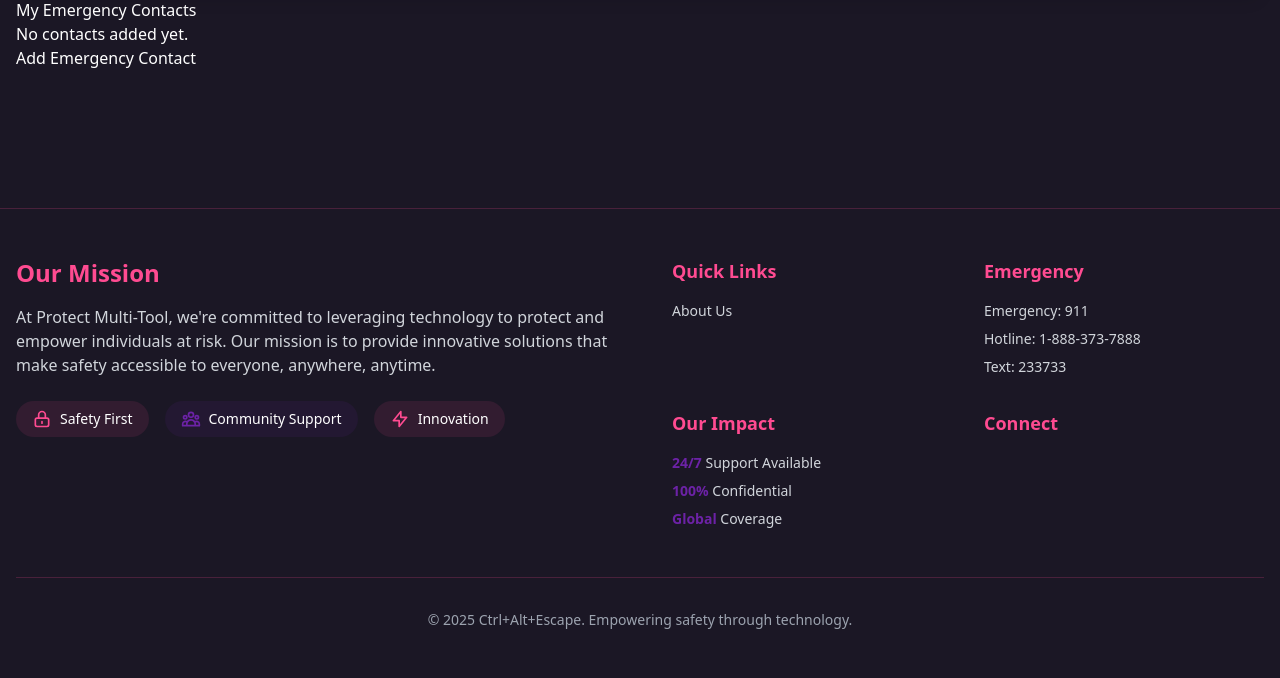
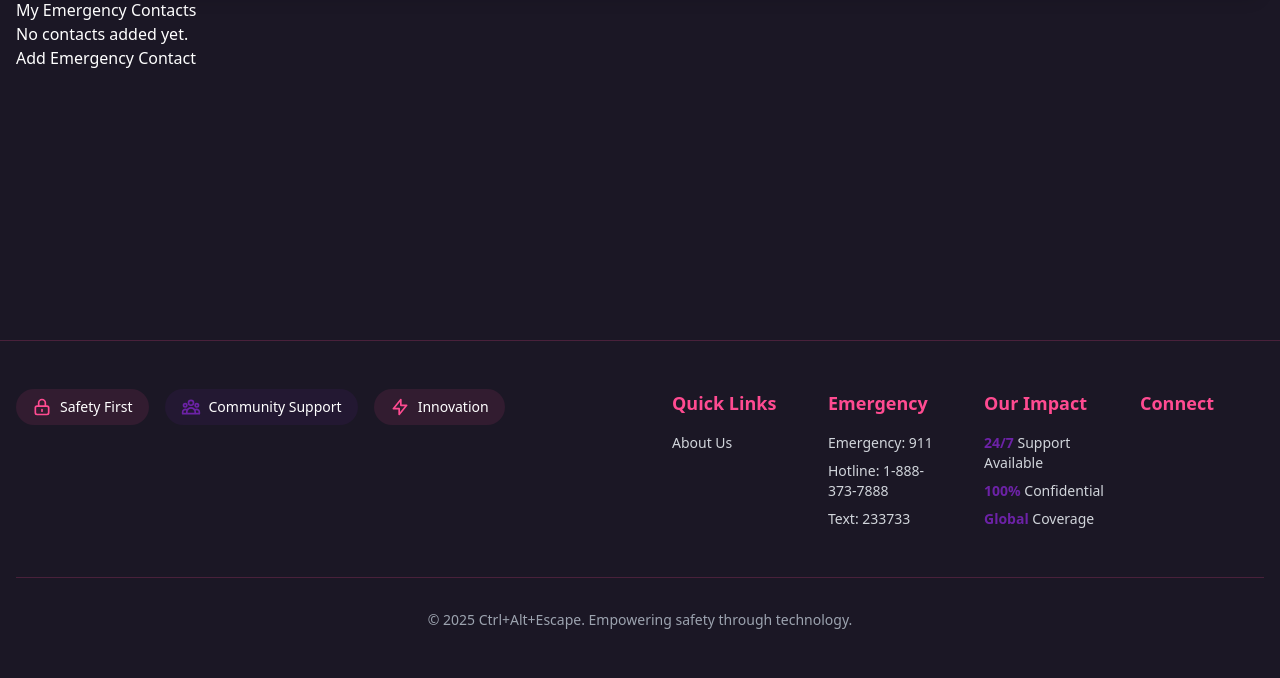
Before and after one commit to 3disturbed/Protect_Multitool, a Django app: page /account_home/emergencycontact/ in a window 1280 px wide. Shown: the part 122-800 px from the top of the page. Run offline with Django 5.2, Linux system fonts and the light colour scheme; the visitor is signed in with stand-in values (Sample User, id 1); some libraries are stand-ins or nearby versions.

Commit message:
Update footer layout.

```diff
--- a/templates/base.html
+++ b/templates/base.html
@@ -4,7 +4,8 @@
 <head>
     <meta charset="UTF-8">
     <meta name="viewport" content="width=device-width, initial-scale=1.0">
-    <title>{% block title %}Ctrl+Alt+Escape - Emergency Response System{% endblock %}</title>
+    <link rel="icon" type="image/x-icon" href="{% static 'home_page/favicon.ico' %}">
+    <title>{% block title %}Protect Multi-Tool{% endblock %}</title>
 
     <!-- Styles -->
     <script src="https://cdn.tailwindcss.com"></script>
@@ -86,8 +87,7 @@
                     <div class="hidden md:flex items-center space-x-8">
                         {% block navigation %}
                         <a href="{% url 'home_page:home' %}" class="text-sm font-medium hover:text-accent transition-colors">Home</a>
-                        <a href="{% url 'account_login' %}" class="text-sm font-medium hover:text-accent transition-colors">Safe Routes <!-- Redirect to Login -->
-                        </a>
+                        <a href="{% url 'account_login' %}" class="text-sm font-medium hover:text-accent transition-colors">Safe Routes</a> <!-- Redirect to Login -->
                         <a href="{% url 'account_login' %}" class="text-sm font-medium hover:text-accent transition-colors flex items-center"> <!-- Redirect to Login -->
                             <span>Game</span>
                         </a>
@@ -246,11 +246,7 @@
                 <!-- Mission Section - Left Side -->
                 <div class="lg:w-1/2">
                     {% block mission_content %}
-                    <h2 class="text-2xl font-bold text-accent mb-4">Our Mission</h2>
-                    <p class="text-gray-300 mb-6">
-                        At Protect Multi-Tool, we're committed to leveraging technology to protect and empower individuals at risk.
-                        Our mission is to provide innovative solutions that make safety accessible to everyone, anywhere, anytime.
-                    </p>
+
                     <div class="flex flex-wrap gap-4">
                         <div class="flex items-center space-x-2 bg-accent/10 rounded-full px-4 py-2">
                             <svg class="w-5 h-5 text-accent" fill="none" stroke="currentColor" viewBox="0 0 24 24">
@@ -275,7 +271,7 @@
                 </div>
             <!-- Footer Links Section - Right Side -->
                 <div class="lg:w-1/2">
-                    <div class="grid grid-cols-2 gap-8">
+                    <div class="grid grid-cols-4 gap-8">
                         <!-- Quick Links -->
                         <div>
                             <h3 class="text-lg font-bold text-accent mb-4">Quick Links</h3>
```
Also changed, not shown: static/home_page/favicon.ico (added).
